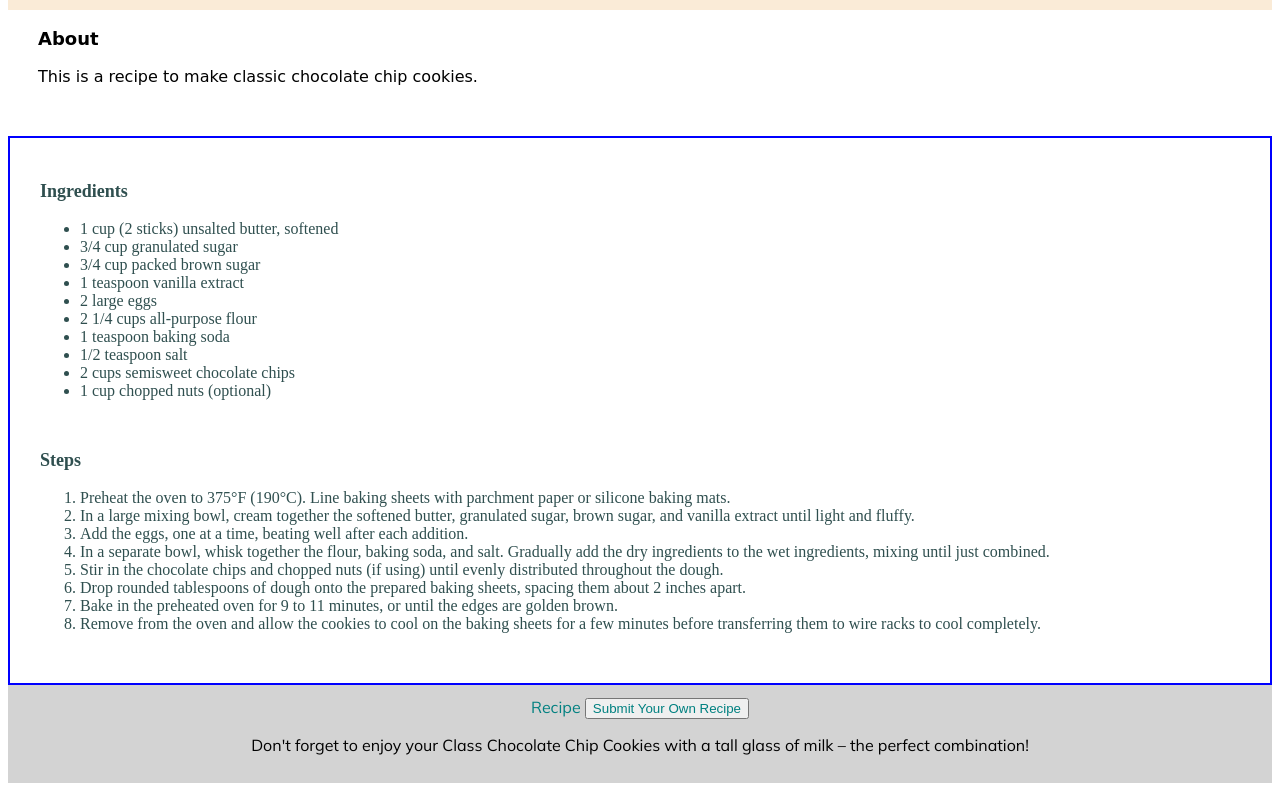
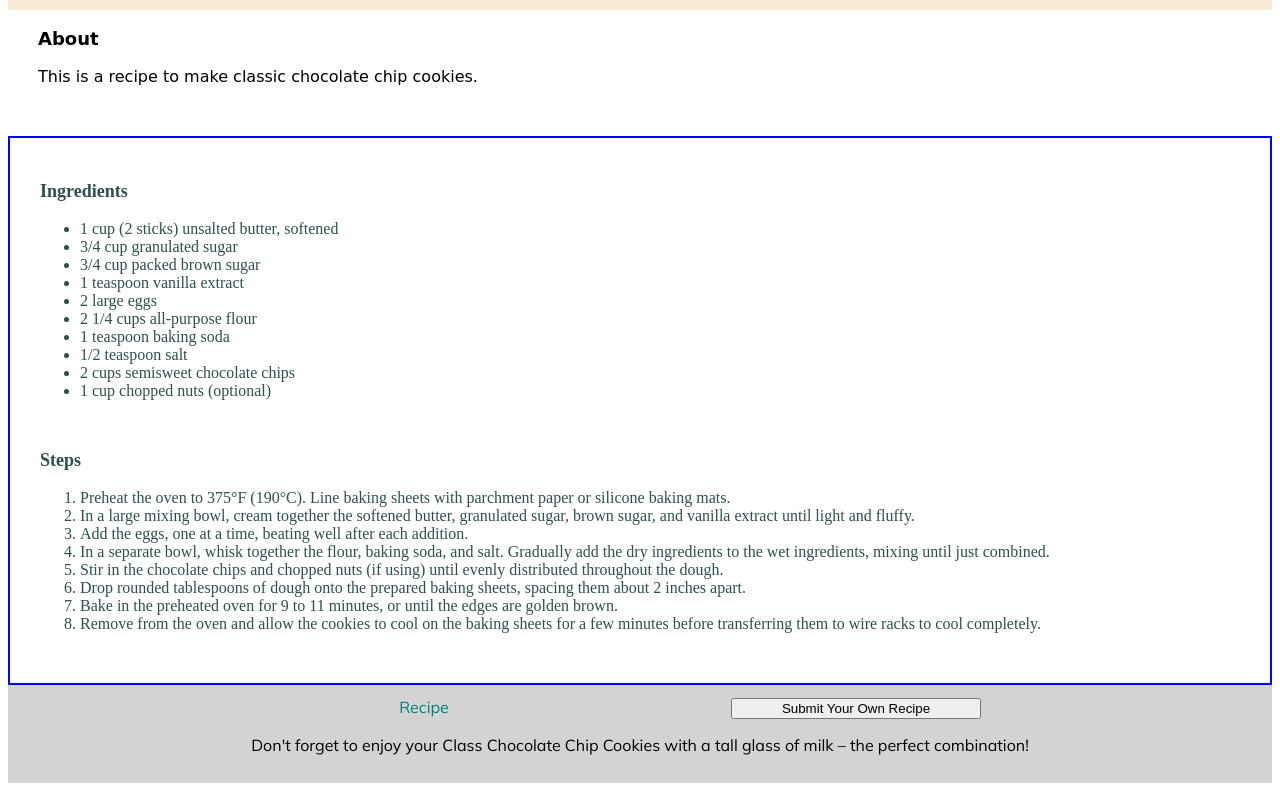
Before and after one commit to chavezmatthew/week2-monday-hw-frontend, a plain HTML site: page index.html in a window 1280 px wide. Shown: the part 347-1138 px from the top of the page. Drawn offline with Linux system fonts and the light colour scheme; a web font is replaced by a local one.

Commit message:
Fixed button layout

```diff
--- a/css/index.css
+++ b/css/index.css
@@ -64,10 +64,26 @@ a:hover {
     background-color: lightgray;
     padding-block: 12px;
     text-align: center;
+    width: 100%;
+    display: flex;
+    justify-content:space-evenly;
+    flex-wrap: wrap;
 }
 
-a.footer, a.button {
-    margin-right: 200px;
+.footer a {
+    width: 50%;
+    position: relative;
+    left: 100px;
+}
+
+.footer div {
+    width: 50%;
+    position: relative;
+    right: 100px;
+}
+
+.submit_form {
+    width: 250px;
 }
 
 .recipe {
--- a/index.html
+++ b/index.html
@@ -86,9 +86,11 @@
 
 <footer class="footer">
     <a href="https://www.ghirardelli.com/recipes/classic-chocolate-chip-cookies-rec1016" target="_blank">Recipe</a> <!--Inserts hyperlink to recipe website-->
-    <button class="button">
-        <a href="/pages/form.html">Submit Your Own Recipe</a>
-    </button>
+
+    <div>
+        <button class="submit_form" onclick="location.href='/pages/form.html'">Submit Your Own Recipe</button>
+    </div>
+
     <p>Don't forget to enjoy your Class Chocolate Chip Cookies with a tall glass of milk &ndash; the perfect combination!</p> <!--&ndash adds a special character for a dash-->
 </footer>
 
```
